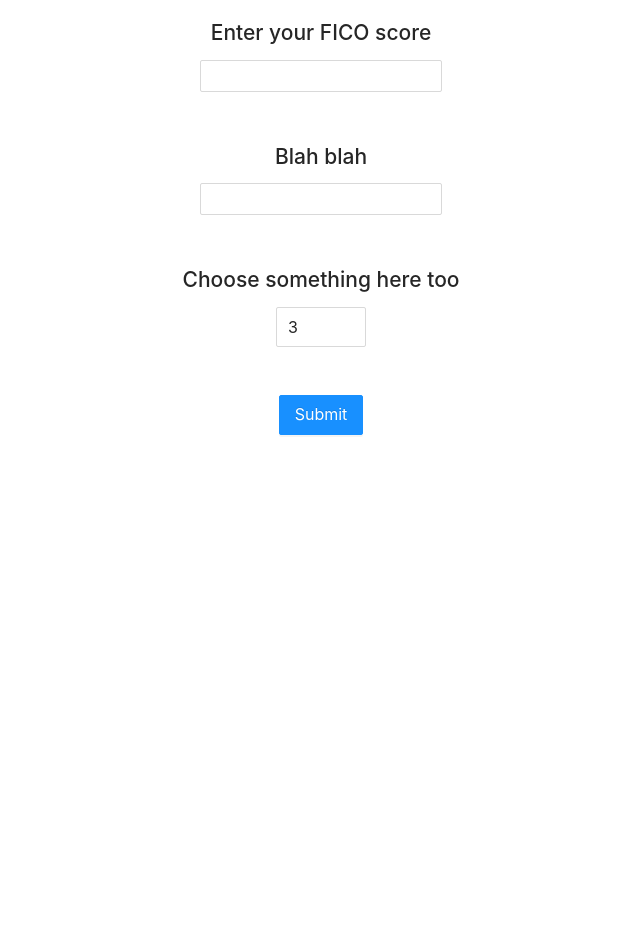
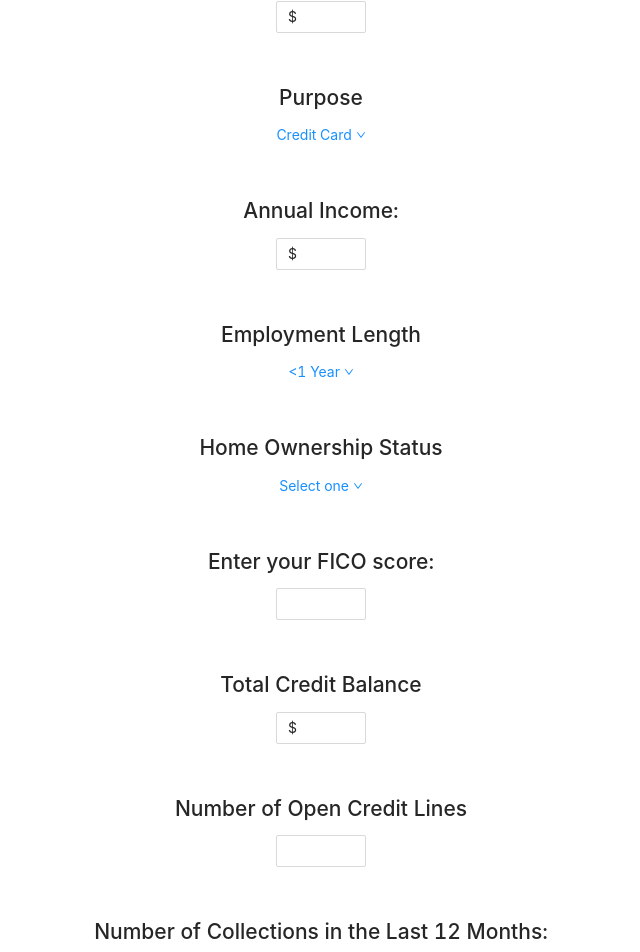
Before and after one commit to deandiakov/FINA4390-Project-5, a Next.js app in the folder lending-app/: page /form in a window 1280 px wide. Shown: the part 226-1178 px from the top of the page, without its empty margins (319-959 px from the left). Before the commit the page ends 800 px from the top, so only its background shows below. Built offline with nearby package versions, Linux system fonts and the light colour scheme.

Commit message:
add state to form.

```diff
--- a/lending-app/pages/form.tsx
+++ b/lending-app/pages/form.tsx
@@ -1,15 +1,83 @@
 import Head from "next/head";
-import React, { useEffect } from "react";
-import { Input, InputNumber, Button } from "antd";
-import Router, { useRouter } from "next/router";
+import React, { useState } from "react";
+import { InputNumber, Button, Dropdown, Menu } from "antd";
+import { DownOutlined } from '@ant-design/icons';
+import { useRouter } from "next/router";
 import "antd/dist/antd.css";
 
 export default function Form() {
   const router = useRouter();
+  const [loanAmount, setLoanAmount] = useState<number>(0);
+  const [purpose, setPurpose] = useState<string>('Credit Card')
+  const [income, setIncome] = useState<number>(0);
+  const [employmentLength, setEmploymentLength] = useState<string>('<1 Year');
+  const [homeStatus, setHomeStatus] = useState<string>('');
+  const [ficoScore, setFicoScore] = useState<number>(0);
+  const [creditBalance, setCreditBalance] = useState<number>(0);
+  const [creditLines, setCreditLines] = useState<number>(0);
+  const [numCollections, setNumCollections] = useState<number>(0);
+  const [numDeliquency, setNumDeliquency] = useState<number>(0);
+  const [numRecords, setNumRecords] = useState<number>(0);
+
+
   const submitData = () => {
     // TODO: Make the axios call to the model, wait for the response then go to the results page
-    router.push({ pathname: "/results", query: { approved: "denied" } });
+    fetch('https://deandiakov.pythonanywhere.com', {
+      method: 'GET',
+      mode: 'cors',
+      cache: 'no-cache',
+      credentials: 'same-origin',
+      headers: {
+        'Content-Type': 'application/json',
+      },
+      redirect: 'follow',
+      referrerPolicy: 'no-referrer',
+    }).then((res) => {
+      console.log(res)
+      router.push({ pathname: "/results", query: { approved: "denied" } });
+    })
   };
+
+  const purposes = ['Credit Card', 'Consolidation', 'Educational', 'Home Improvement', 'House', 'Major Purchase', 'Medical',
+  'Moving', 'Other', 'Renewable Energy', 'Small Business', 'Vacation', 'Wedding']
+  const purposeMenu = (
+    <Menu>
+      {
+        purposes.map((p: string) =>
+          <Menu.Item onClick={() => setPurpose(p)}>
+            {p}
+          </Menu.Item>
+        )
+      }
+    </Menu>
+  )
+
+  const empLengths = ['10+ Years', '9 Years', '8 Years', '7 Years', '6 Years', '5 Years', '4 Years',
+    '3 Years', '2 Years', '<1 Year']
+  const empLengthMenu = (
+    <Menu>
+      {
+        empLengths.map((p: string) =>
+          <Menu.Item onClick={() => setEmploymentLength(p)}>
+            {p}
+          </Menu.Item>
+        )
+      }
+    </Menu>
+  )
+
+  const home_ownership_status = ['Mortgage', 'None', 'Own', 'Other', 'Rent']
+  const homeMenu = (
+    <Menu>
+      {
+        home_ownership_status.map((p: string) =>
+          <Menu.Item onClick={() => setHomeStatus(p)}>
+            {p}
+          </Menu.Item>
+        )
+      }
+    </Menu>
+  )
 
   return (
     <div className="container">
@@ -22,18 +90,82 @@
         <h1 className="title">Lending Club Loan Calculator</h1>
 
         <div className="grid">
-          <h2>Enter your FICO score</h2>
-          <Input></Input>
+          <h2>Desired Loan Amount</h2>
+          <InputNumber
+            onChange={e => setLoanAmount(parseFloat(e as string))}
+            parser={value => value.replace(/\$\s?|(,*)/g, '')}
+            formatter={value => `$ ${value}`.replace(/\B(?=(\d{3})+(?!\d))/g, ',')}
+          />
         </div>
 
         <div className="grid">
-          <h2>Blah blah</h2>
-          <Input></Input>
+          <h2>Purpose</h2>
+          <Dropdown overlay={purposeMenu}>
+            <a className="ant-dropdown-link" onClick={e => e.preventDefault()}>
+              { purpose === '' ? 'Select one' : purpose } <DownOutlined />
+            </a>
+          </Dropdown>
         </div>
 
         <div className="grid">
-          <h2>Choose something here too</h2>
-          <InputNumber size="large" defaultValue={3} />
+          <h2>Annual Income:</h2>
+          <InputNumber
+            onChange={e => setIncome(parseFloat(e as string))}
+            parser={value => value.replace(/\$\s?|(,*)/g, '')}
+            formatter={value => `$ ${value}`.replace(/\B(?=(\d{3})+(?!\d))/g, ',')}
+          />
+        </div>
+
+        <div className="grid">
+          <h2>Employment Length</h2>
+          <Dropdown overlay={empLengthMenu}>
+            <a className="ant-dropdown-link" onClick={e => e.preventDefault()}>
+              { employmentLength === '' ? 'Select one' : employmentLength } <DownOutlined />
+            </a>
+          </Dropdown>
+        </div>
+
+        <div className="grid">
+          <h2>Home Ownership Status</h2>
+          <Dropdown overlay={homeMenu}>
+            <a className="ant-dropdown-link" onClick={e => e.preventDefault()}>
+              { homeStatus === '' ? 'Select one' : homeStatus } <DownOutlined />
+            </a>
+          </Dropdown>
+        </div>
+
+        <div className="grid">
+          <h2>Enter your FICO score: </h2>
+          <InputNumber max={850} onChange={e => setFicoScore(e)}/>
+        </div>
+
+        <div className="grid">
+          <h2>Total Credit Balance</h2>
+          <InputNumber
+            onChange={e => setCreditBalance(parseFloat(e as string))}
+            parser={value => value.replace(/\$\s?|(,*)/g, '')}
+            formatter={value => `$ ${value}`.replace(/\B(?=(\d{3})+(?!\d))/g, ',')}
+          />
+        </div>
+
+        <div className="grid">
+          <h2>Number of Open Credit Lines</h2>
+          <InputNumber onChange={e => setCreditLines(parseFloat(e as string))}/>
+        </div>
+
+        <div className="grid">
+          <h2>Number of Collections in the Last 12 Months:</h2>
+          <InputNumber onChange={e => setNumCollections(parseFloat(e as string))}/>
+        </div>
+
+        <div className="grid">
+          <h2>Number of Incidences of Deliquency in the past 2 years</h2>
+          <InputNumber onChange={e => setNumDeliquency(parseFloat(e as string))}/>
+        </div>
+
+        <div className="grid">
+          <h2>Number of Derogatory Public Records</h2>
+          <InputNumber onChange={e => setNumRecords(parseFloat(e as string))}/>
         </div>
 
         <div className="grid">
```
Also changed, not shown: 2 other files (tests, documents, lock files or other folders).
